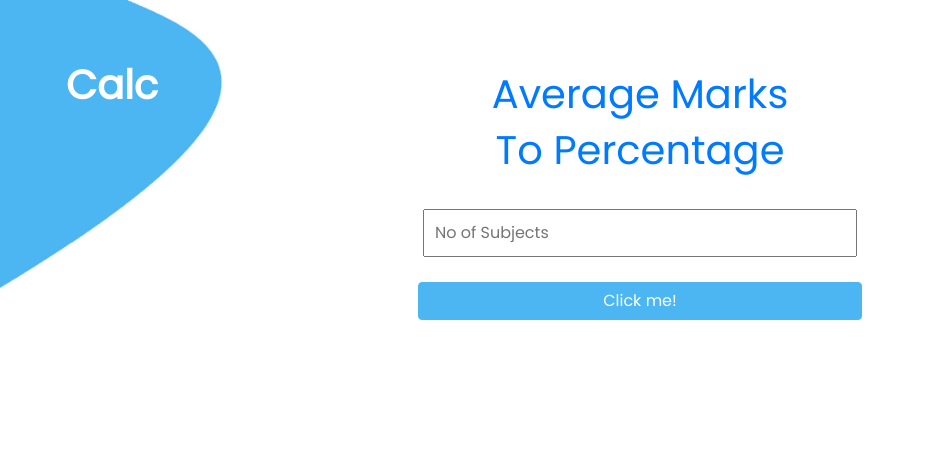
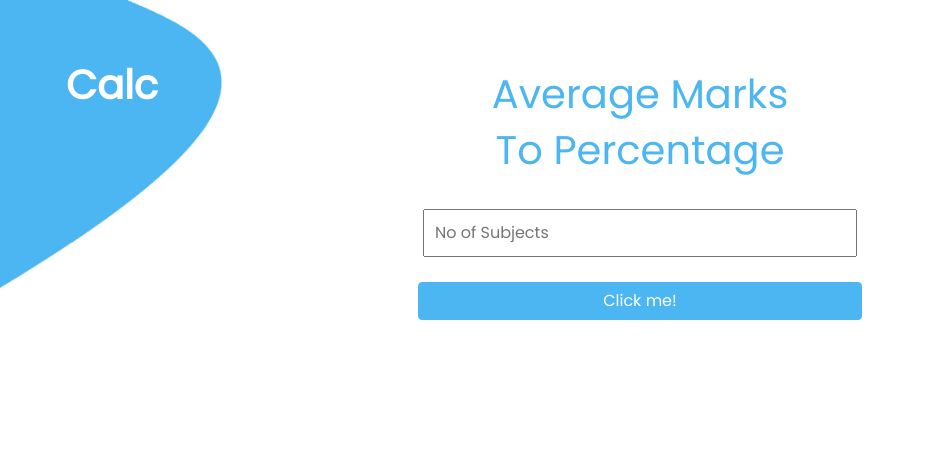
Before and after one commit to 3deep0019/CALC, a plain HTML site: page assets/html/percentage.html in a window 1280 px wide. Shown: the whole page, without its empty margins (0-925 px from the left). Drawn offline with nearby package versions, Linux system fonts and the light colour scheme.

Commit message:
Initial commit

```diff
--- a/assets/html/percentage.html
+++ b/assets/html/percentage.html
@@ -21,8 +21,8 @@
 		<div class="container">
 			<div id="main-content">
 				<div id="heading">
-					<h1 class="text-center text-primary">Average Marks </h1>
-					<h1 class="text-center text-primary">To Percentage</h1>
+					<h1 class="text-center">Average Marks </h1>
+					<h1 class="text-center">To Percentage</h1>
 				</div>
 				<div class="text-center" id="inputs"><input type="text" id="input_field" placeholder="No of Subjects">
 					<button class="btn btn-primary" type="button" onclick="input()">Click me!</button>
```
